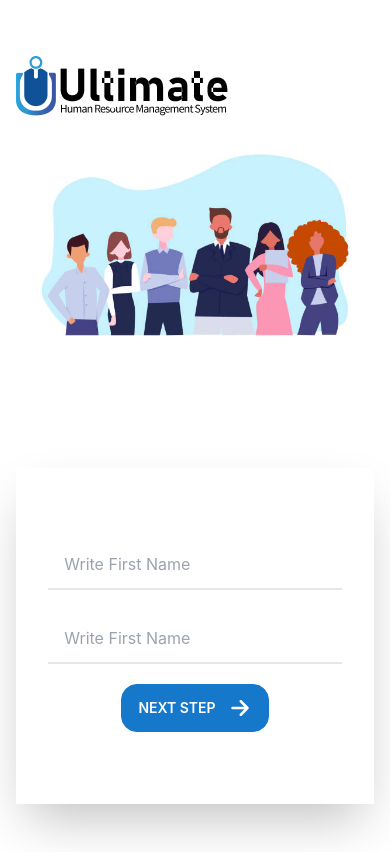
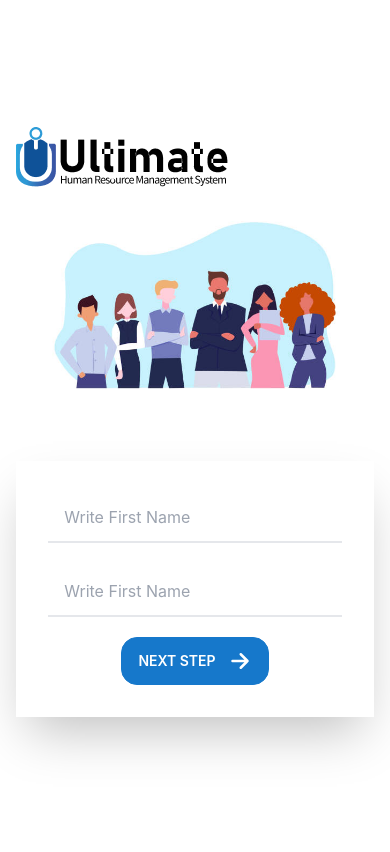
Before and after one commit to ismailjosim/login-signup-task, a React (Create React App) app: page / in a window 390 px wide. Built offline with nearby package versions, Linux system fonts and the light colour scheme.

Commit message:
make form responsive

```diff
--- a/src/App.js
+++ b/src/App.js
@@ -4,7 +4,7 @@ import Form from './Components/Form';
 
 function App() {
   return (
-    <div className='w-11/12 mx-auto'>
+    <div>
       <Form />
     </div>
   );
--- a/src/Components/Form.jsx
+++ b/src/Components/Form.jsx
@@ -6,17 +6,17 @@ const Form = () => {
     const { personName } = useContext(FormContext);
 
     return (
-        <div className="h-screen mt-2 flex">
-            <div className="grid lg:grid-cols-2 justify-between items-center lg:gap-32">
-                <div className="text-center lg:text-left flex flex-col">
-                    <div className='mt-0'>
+        <div className="h-screen w-11/12 mx-auto flex items-center justify-center">
+            <div className="flex lg:flex-row flex-col lg:gap-20 gap-10 justify-between items-center">
+                <div>
+                    <div>
                         <img src="logo.png" alt="" />
                     </div>
-                    <div>
-                        <img src="formImg.png" alt="" />
+                    <div className='lg:w-full w-11/12 mx-auto'>
+                        <img className='w-full' src="formImg.png" alt="" />
                     </div>
                 </div>
-                <div className="shadow-2xl bg-base-100 py-10 lg:py-28">
+                <div className="shadow-2xl bg-base-100 flex items-center lg:py-32 md:py-20 lg:w-1/2 md:w-1/2 w-full">
                     <div className="card-body">
                         <div className="form-control border-b-2 mb-4">
                             <input type="text" placeholder="Write First Name" className="input border-none outline-none hover:border-none hover:outline-none" />
```
